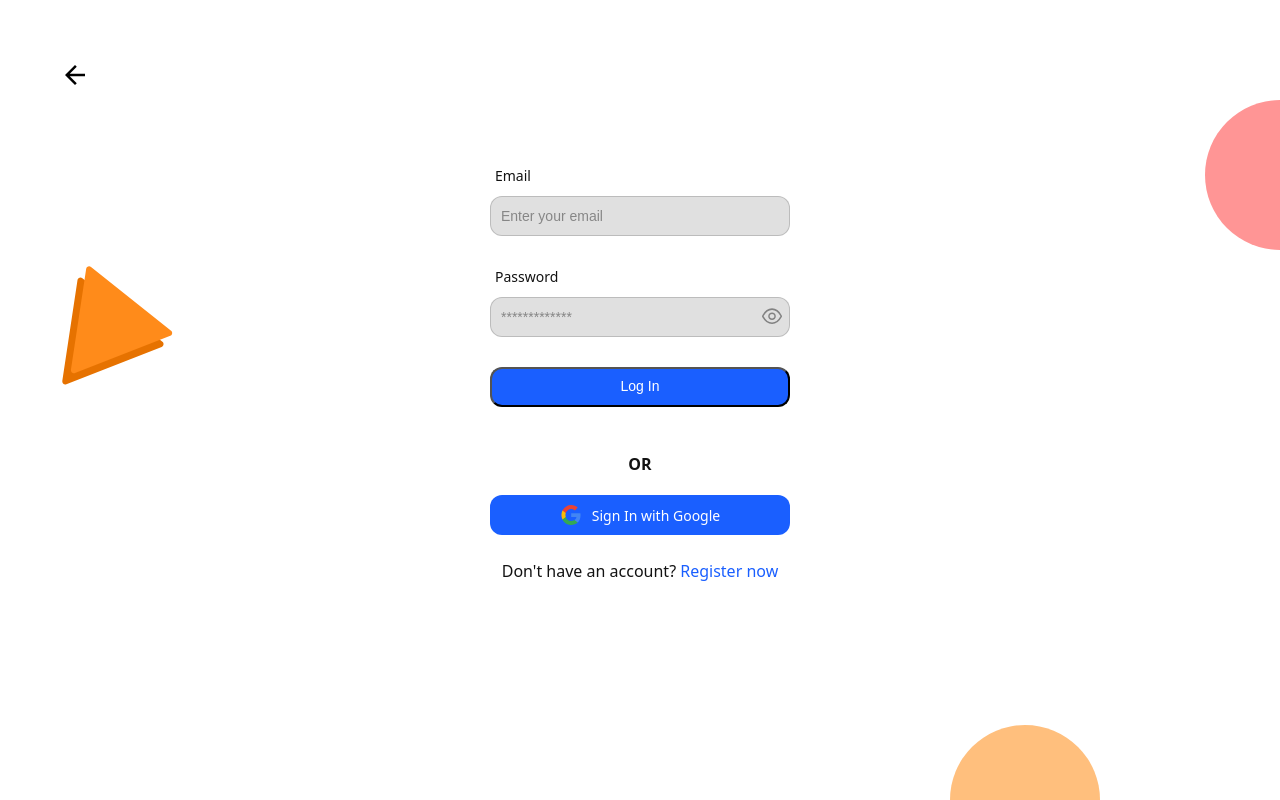
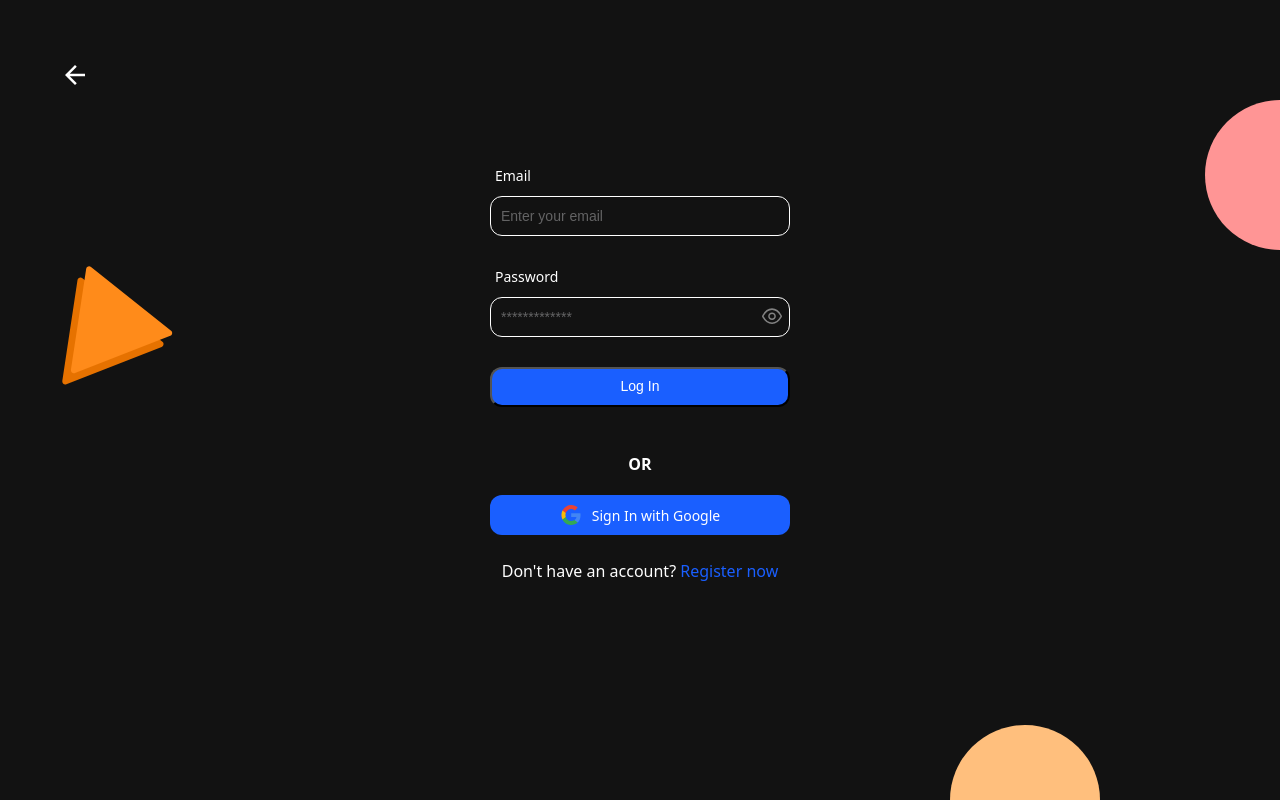
Before and after one commit to shoyeb-ashkan/frontend_formbot, a React (Vite) app: page /login in a window 1280 px wide. Built offline with nearby package versions, Linux system fonts and the light colour scheme.

Commit message:
rolling back: dark/light mode for homepage

```diff
--- a/src/components/styles/footer.css
+++ b/src/components/styles/footer.css
@@ -6,7 +6,7 @@
   padding: 1rem;
   width: 100%;
   margin-bottom: 70px;
-  color: var(--hover-color);
+  color: rgba(255, 255, 255, 0.2);
   max-width: 900px;
 }
 
@@ -14,7 +14,7 @@
   display: flex;
   align-items: center;
   gap: 5px;
-  color:var(--text-color);
+  color:#fff;
   font-weight: 700;
   font-size: 18px;
 }
@@ -25,14 +25,14 @@
 }
 
 .footer__copyright {
-  color: var(--text-color);
+  color: #fff;
   line-height: 28px;
   margin-top: 20px;
   max-width: 150px;
 }
 
 .footer__copyright > a {
-  color:var(--hover-color);
+  color:rgba(255, 255, 255, 0.2);
   font-style: italic;
   font-weight: 500;
   text-decoration: wavy;
@@ -56,7 +56,7 @@
 .footer__link {
   display: flex;
   gap: 10px;
-  color: var(--text-color);
+  color: #fff;
 }
 .footer__link > p {
   text-decoration: underline !important;
--- a/src/components/styles/form.css
+++ b/src/components/styles/form.css
@@ -6,7 +6,7 @@
   padding: 1rem;
   gap: 5px;
   width: 100%;
-  color: var(--text-color);
+  color: white;
   max-width: 900px;
 }
 .form-container {
@@ -35,18 +35,18 @@
 .input__container input {
   width: 300px;
   height: 40px;
-  border: 1px solid var(--border-color);
+  border: 1px solid #fff;
   border-radius: 12px;
   padding: 10px;
-  color: var(--text-color);
+  color: #fff;
   font-size: 14px;
   line-height: 21px;
   font-weight: 500;
-  background-color: var(--bg-secondary-color);
+  background-color:transparent;
 }
 
 .input__container input::placeholder {
-  color: var(--hover-color);
+  color:  #636364;
 }
 
 .input__container input:focus {
--- a/src/components/styles/header.css
+++ b/src/components/styles/header.css
@@ -15,7 +15,7 @@
   display: flex;
   align-items: center;
   gap: 5px;
-  color: var(--text-color);
+  color: #fff;
   font-size: 18px;
 }
 
--- a/src/components/styles/hero.css
+++ b/src/components/styles/hero.css
@@ -45,7 +45,7 @@
 .hero__description {
   font-size: 20px;
   line-height: 30px;
-  color:var(--hover-color);
+  color:#fff;
   font-weight: 500;
   max-width: 800px;
   text-align: center;
--- a/src/layout/AuthLayout.jsx
+++ b/src/layout/AuthLayout.jsx
@@ -2,10 +2,8 @@ import "./styles/authLayout.css";
 import arrow from "../assets/svgs/arrow_back.svg";
 import { Link, Navigate } from "react-router-dom";
 import triangle from "../assets/svgs/triangle-cheese.svg";
-import { useTheme } from "../utils/ThemeContext";
 
 const AuthLayout = ({ children }) => {
-  const { theme } = useTheme();
   const isAuthenticated = localStorage.getItem("token");
 
   if (!!isAuthenticated) {
@@ -15,13 +13,7 @@ const AuthLayout = ({ children }) => {
   return (
     <div className="auth-layout">
       <Link to="/">
-        <img
-          src={arrow}
-          alt="arrow"
-          className={
-            "auth-layout__arrow " + (theme === "light" ? "inversion" : "")
-          }
-        />
+        <img src={arrow} alt="arrow" className={"auth-layout__arrow "} />
       </Link>
       <div className="auth-layout__content">{children}</div>
 
--- a/src/layout/ProtectedLayout.jsx
+++ b/src/layout/ProtectedLayout.jsx
@@ -1,10 +1,11 @@
-import { useEffect } from "react";
+import { useEffect, useState } from "react";
 import "./styles/protectedLayout.css";
 import { Outlet, useLocation, useNavigate, useParams } from "react-router";
 import { useDispatch } from "react-redux";
 import { getUserDetails } from "../features/user/userSlice";
 import { useHandleLogout } from "./../utils/utils";
 import { getSpaces } from "../features/space/spaceSlice";
+import PreLoader from "../components/PreLoader";
 
 const ProtectedLayout = () => {
   const dispatch = useDispatch();
@@ -13,6 +14,7 @@ const ProtectedLayout = () => {
   const handleLogout = useHandleLogout();
   const location = useLocation();
   const { spaceId } = useParams();
+  const [loading, setLoading] = useState(true);
 
   const handleGetSpace = async () => {
     const response = await dispatch(getSpaces(spaceId));
@@ -26,10 +28,10 @@ const ProtectedLayout = () => {
     if (!token) {
       handleLogout();
     } else {
+      setLoading(true);
       dispatch(getUserDetails())
         .unwrap()
         .then((data) => {
-
           if (
             location.pathname === "/" ||
             location.pathname === "/login" ||
@@ -41,6 +43,9 @@ const ProtectedLayout = () => {
         })
         .catch(() => {
           handleLogout();
+        })
+        .finally(() => {
+          setLoading(false);
         });
     }
   }, []);
@@ -53,6 +58,7 @@ const ProtectedLayout = () => {
     }
   }, [spaceId]);
 
+  if (loading) return <PreLoader />;
   return (
     <div className="protected-layout">
       <Outlet />
--- a/src/layout/styles/authLayout.css
+++ b/src/layout/styles/authLayout.css
@@ -6,8 +6,8 @@
   padding: 1rem;
   width: 100%;
   min-height: 100vh;
-  background-color: var(--bg-color);
-  color: var(text-color);
+  background-color: #121212;
+  color: #fff;
   min-width: 800px;
   overflow-x: auto;
   position: relative;
--- a/src/pages/styles/home.css
+++ b/src/pages/styles/home.css
@@ -1,11 +1,11 @@
 .home {
   box-sizing: border-box;
-  background-color:var(--bg-color);
+  background-color:#121212;
   display: flex;
   flex-direction: column;
-  justify-content: center;
   align-items: center;
   width: 100%;
+  min-height: fit-content;
+  height: 100vh;
   min-width: fit-content;
-  height: auto;
 }
--- a/src/pages/styles/loginRegister.css
+++ b/src/pages/styles/loginRegister.css
@@ -6,7 +6,7 @@
   padding: 1rem;
   width: 100%;
   margin-bottom: 70px;
-  color:var(--text-color);
+  color:#fff;
   max-width: 900px;
 }
 
@@ -35,7 +35,7 @@
 }
 
 .login__register {
-  color: var(--text-color);
+  color: #fff;
   margin-top: 25px;
 }
 
```
